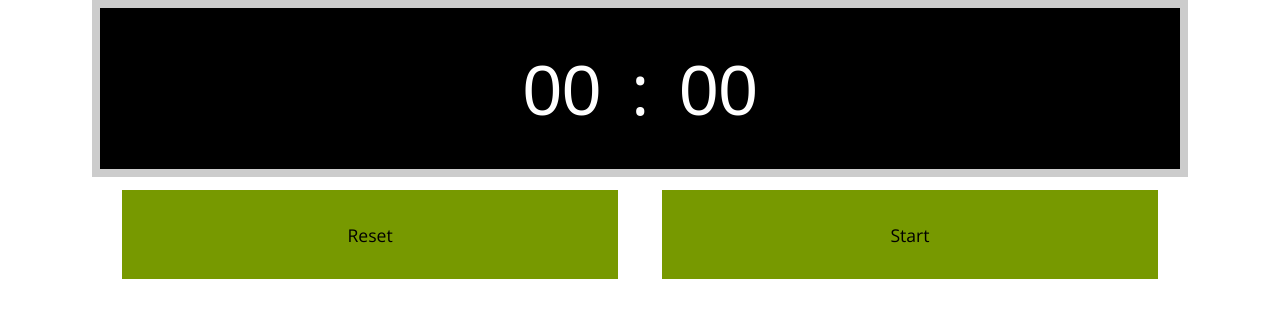
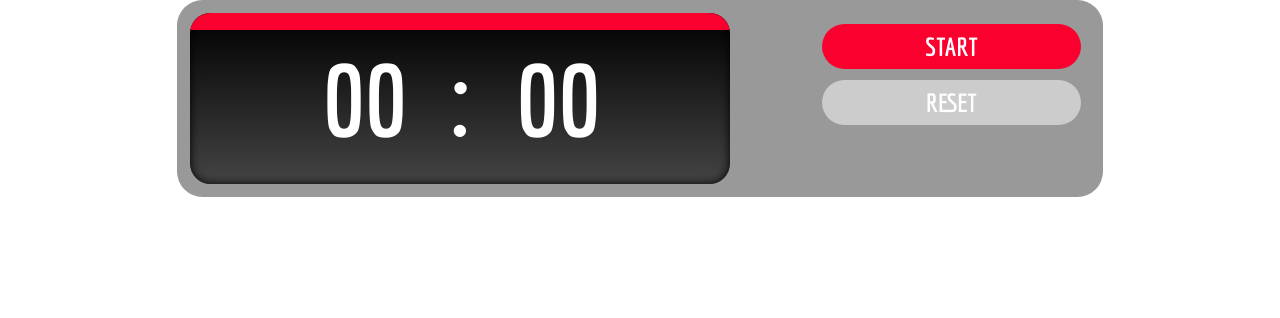
Before and after one commit to fabianelima/Timer, a plain HTML site: page index.html in a window 1280 px wide. Drawn offline with nearby package versions, Linux system fonts and the light colour scheme.

Commit message:
Interface
Cores, fontes, efeitos, feedbacks.

```diff
--- a/assets/script.js
+++ b/assets/script.js
@@ -1,4 +1,8 @@
-/* TIMER APP */
+/*
+	  TIMER APP 0.9
+	-----------------
+	Fabiane Lima 2016
+*/
 
 $(function() {
 
@@ -11,6 +15,7 @@ $(function() {
 	$('.minutes,.seconds').focusin(function() {
 		if ($(this).val() === 00) $(this).val('');
 		else if ($(this).val() !== 00) $(this).select();
+		$('.visor').css('background','linear-gradient(to top, #444 0%,#000 100%)');
 	});
 
 	// Verifica se não tem nada no formulário.
@@ -19,6 +24,10 @@ $(function() {
 		else {
 			// Repensar essa parte. Ele arredonda os segundos em vez de contar quanto isso dá em minutos,
 			// por enquanto. Provavelmente resolvível com alguma coisa relacionada a resto de divisão.
+			if ($(this).val().length < 2) {
+				//
+			}
+			else {
 				if ($(this).hasClass('minutes')) {
 					if ($(this).val() > 59) $(this).val('60');
 				}
@@ -30,6 +39,7 @@ $(function() {
 					}
 				}
 			}
+		}
 	});
 
 	var contador;
@@ -38,16 +48,19 @@ $(function() {
 	$('.start').on('click', function() {
 		m = $('.minutes').val();
 		s = $('.seconds').val();
-		var minutes = m * 60 * 1000;
-		var seconds = s * 1000;
+		var minutes = m * 60 * 1000;		// Em milisegundos.
+		var seconds = s * 1000;				// Em milisegundos.
 		var total = minutes + seconds;
 		var t = total / 1000;
 		var j = 0;
 
 		if (m != 0 || s != 0) {
+			$('.minutes,.seconds').attr('disabled', true);
 			$('.reset').css('pointer-events','auto');
-			$('.minutes,.seconds').attr('disabled', true);
+			$('.reset').attr('disabled', false);
 			$('.pause').show();
+			$('.reset').removeClass('d');
+			$('.progress').show();
 			$(this).hide();
 
 			// Feedback visual para o usuário ENQUANTO a conta acontece.
@@ -79,15 +92,15 @@ $(function() {
 
 				$('.minutes').val(m);
 				$('.seconds').val(s);
-
 			}, 1000);
 
 			// Quando acaba a contagem regressiva, alerta o usuário.
 			function stopinterval() {
 				clearInterval(contador);
-				$('.visor').css('background','#f00');
+				$('.visor').css('background','#fa002f');
+				$('.minutes,.seconds').attr('disabled', false);
 				$('.start').show();
-				$('.pause').hide();
+				$('.pause,.progress').hide();
 			}
 		}
 	});
@@ -106,9 +119,12 @@ $(function() {
 	$('.reset').on('click', function() {
 		$('.minutes,.seconds').val('00');
 		$('.minutes,.seconds').attr('disabled', false);
-		$('.visor').css('background','#000');
-		$('.start').show();
+		$(this).css('pointer-events','none');
+		$(this).attr('disabled', true);
+		$('.visor').css('background','linear-gradient(to top, #444 0%,#000 100%)');
+		$('.start,.progress').show();
 		$('.pause').hide();
+		$(this).addClass('d');
 		clearInterval(contador);
 	});
 });
--- a/assets/style.less
+++ b/assets/style.less
@@ -6,38 +6,71 @@
 
 #container {
 	width: 100%;
-	max-width: 1080px;
+	max-width: 900px;
 	margin: auto;
-	font-size: 1.1em;
-	font-family: 'Open Sans', sans-serif;
+	padding: 1%;
+	font-size: 2vw;
+	font-family: 'Economica', sans-serif;
 	position: relative;
-	border: 8px solid #ccc;
+	text-transform: uppercase;
+	background: #999;
+	border-radius: 1em;
 
 	input {
-		width: 10%;
+		width: 25%;
 		text-align: center;
 		color: #fff;
+		font-family: 'Economica', sans-serif;
 	}
 
 	.visor {
-		width: 94.04%;
+		width: 60%;
 		font-size: 4em;
 		text-align: center;
-		background: #000;
-		padding: 3%;
-		color: #fff
+		background: linear-gradient(to top, #444 0%,#000 100%);
+		padding: 3% 0;
+		color: #fff;
+		float: left;
+		position: relative;
+		border-radius: 0.2em;
+		overflow: hidden;
+		box-shadow: inset 0 0 10px #000;
+
+		.progress {
+			width: 100%;
+			height: 10%;
+			top: 0;
+			left: 0;
+			display: inline-block;
+			clear: both;
+			background: @red;
+			position: absolute;
+		}
 	}
 
-	.bt {
-		width: 40%;
-		padding: 3%;
-		margin: 2%;
+	.buttons {
+		width: 30%;
 		float: right;
-		text-align: center;
-		cursor: pointer;
-		background: #790
+		margin: 0 1%;
+
+		.bt {
+			width: 90%;
+			height: 50%;
+			padding: 3%;
+			margin: 4%;
+			text-align: center;
+			cursor: pointer;
+			background: @red;
+			color: #fff;
+			border-radius: 1em;
+			cursor: pointer;
+		}
+
+		.reset { pointer-events: none }
+		.pause { display: none }
+
+		.d { background: #ccc }
 	}
 
-	.reset { pointer-events: none }
-	.pause { display: none }
+	.clear { clear: both; }
 }
--- a/index.html
+++ b/index.html
@@ -3,7 +3,7 @@
 <head>
 <title>Timer!</title>
 <meta name="viewport" content="width=device-width, initial-scale=1.0" charset="UTF-8">
-<link href='https://fonts.googleapis.com/css?family=Open+Sans:400,700,700italic,400italic' rel='stylesheet' type='text/css'>
+<link href='https://fonts.googleapis.com/css?family=Economica:700' rel='stylesheet' type='text/css'>
 <link rel="stylesheet" type="text/css" href="assets/style.css">
 </head>
 <body>
@@ -12,12 +12,14 @@
 			<input type="text" value="00" maxlength="2" max="60" class="minutes">
 			:
 			<input type="text" value="00" maxlength="2" max="60" class="seconds">
+			<div class="progress"></div>
 		</div>
-		<div class="interface">
+		<div class="buttons">
 			<div class="bt start">Start</div>
 			<div class="bt pause">Pause</div>
-			<div class="bt reset">Reset</div>
+			<div class="bt reset d">Reset</div>
 		</div>
+		<div class="clear"></div>
 	</main>
 
 <script type="text/javascript" src="assets/jquery-3.0.0.min.js"></script>
```
Also changed, not shown: assets/style.css. Lines whose indentation alone changed are shown as unchanged.
